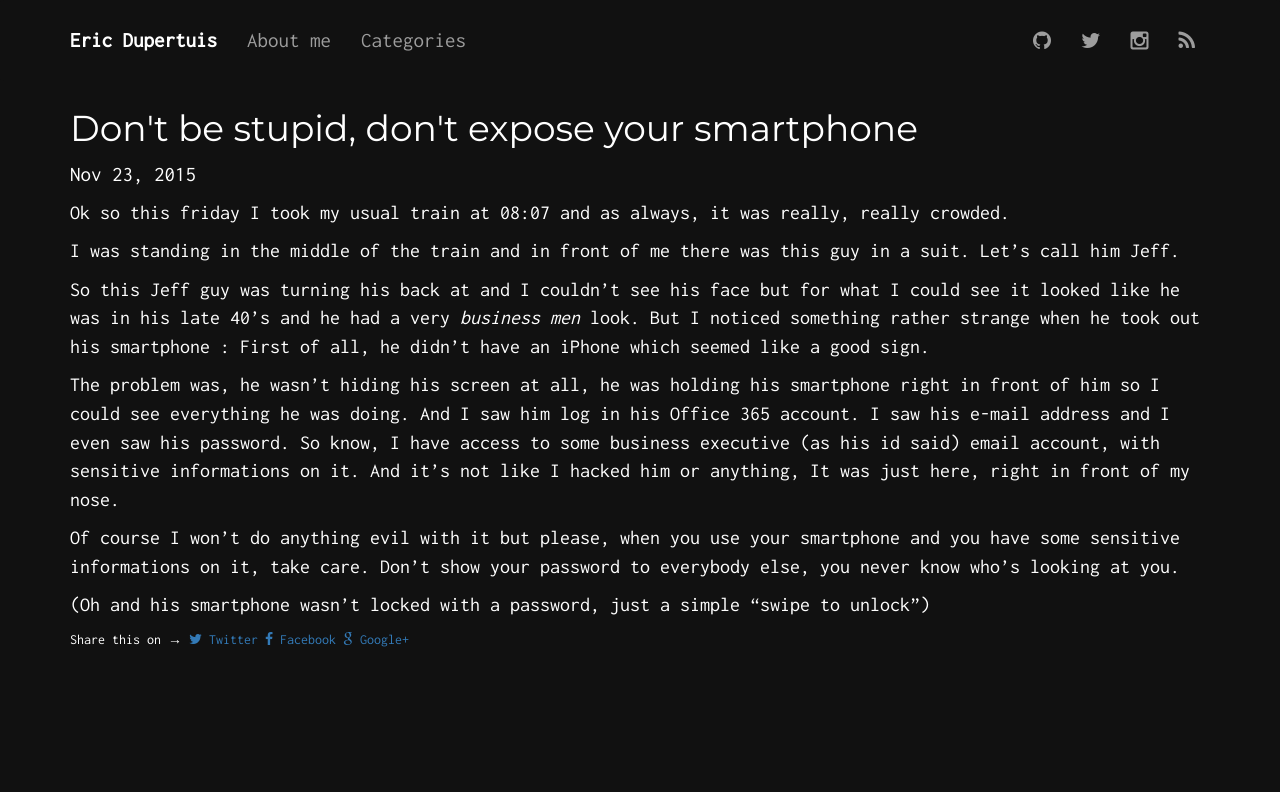
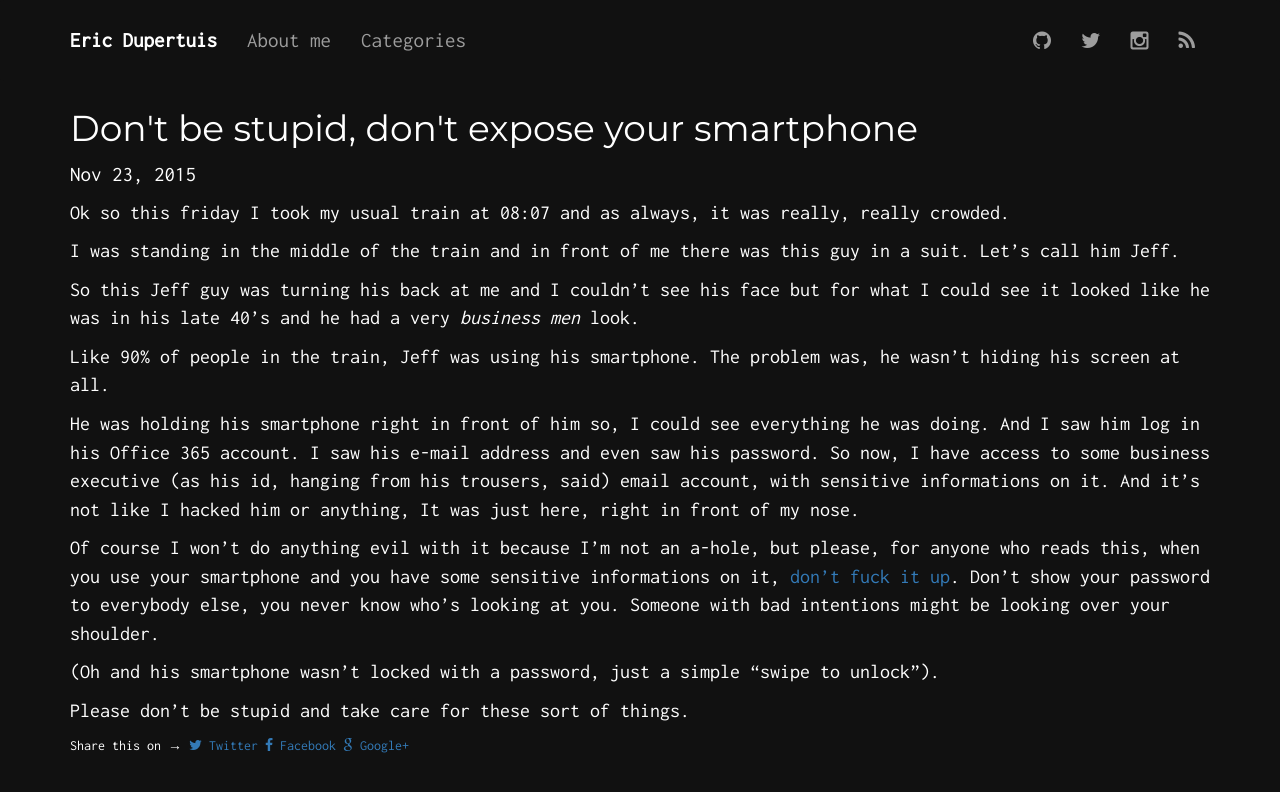
Before and after one commit to EricDupertuis/EricDupertuis.github.io, a Jekyll site: the page built from _posts/2015-11-23-dont-be-stupid.md, in a window 1280 px wide. Shown: the top 792 px of the page. Built offline with Jekyll 4.4.1, drawn with Linux system fonts in a browser that asks for light colours; comment, search, counter and statistics services are not loaded.

Commit message:
Finishing

```diff
--- a/_posts/2015-11-23-dont-be-stupid.md
+++ b/_posts/2015-11-23-dont-be-stupid.md
@@ -12,10 +12,14 @@ Ok so this friday I took my usual train at 08:07 and as always, it was really, r
 
 I was standing in the middle of the train and in front of me there was this guy in a suit. Let's call him Jeff.
 
-So this Jeff guy was turning his back at and I couldn't see his face but for what I could see it looked like he was in his late 40's and he had a very _business men_ look. But I noticed something rather strange when he took out his smartphone : First of all, he didn't have an iPhone which seemed like a good sign.
+So this Jeff guy was turning his back at me and I couldn't see his face but for what I could see it looked like he was in his late 40's and he had a very _business men_ look.
 
-The problem was, he wasn't hiding his screen at all, he was holding his smartphone right in front of him so I could see everything he was doing. And I saw him log in his Office 365 account. I saw his e-mail address and I even saw his password. So know, I have access to some business executive (as his id said) email account, with sensitive informations on it. And it's not like I hacked him or anything, It was just here, right in front of my nose.
+Like 90% of people in the train, Jeff was using his smartphone. The problem was, he wasn't hiding his screen at all.
 
-Of course I won't do anything evil with it but please, when you use your smartphone and you have some sensitive informations on it, take care. Don't show your password to everybody else, you never know who's looking at you.
+He was holding his smartphone right in front of him so, I could see everything he was doing. And I saw him log in his Office 365 account. I saw his e-mail address and even saw his password. So now, I have access to some business executive (as his id, hanging from his trousers, said) email account, with sensitive informations on it. And it's not like I hacked him or anything, It was just here, right in front of my nose.
 
-(Oh and his smartphone wasn't locked with a password, just a simple "swipe to unlock")
+Of course I won't do anything evil with it because I'm not an a-hole, but please, for anyone who reads this, when you use your smartphone and you have some sensitive informations on it, [don't fuck it up](https://www.youtube.com/watch?v=J1q4Ir2J8P8). Don't show your password to everybody else, you never know who's looking at you. Someone with bad intentions might be looking over your shoulder.
+
+(Oh and his smartphone wasn't locked with a password, just a simple "swipe to unlock").
+
+Please don't be stupid and take care for these sort of things.
```
